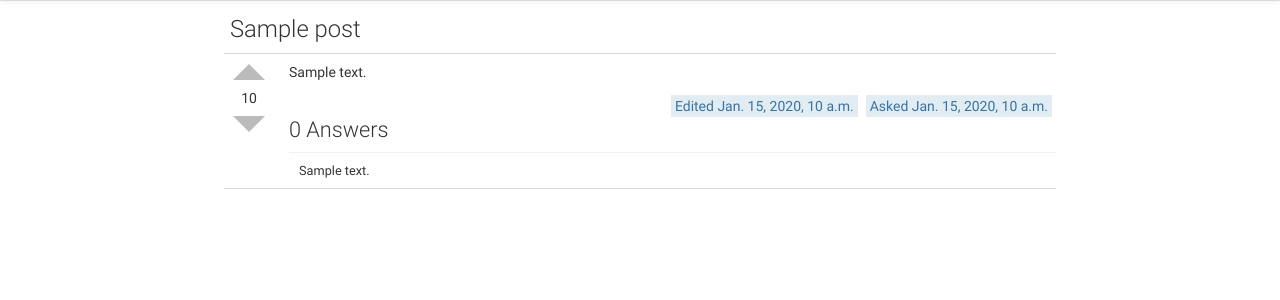
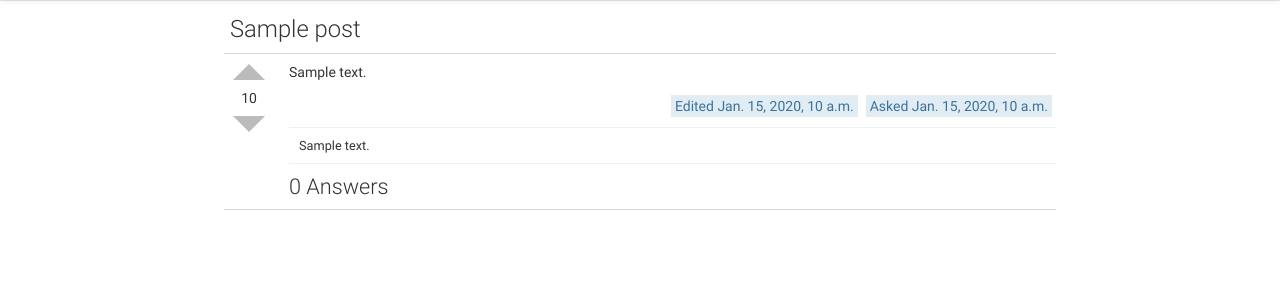
Before and after one commit to c16matan/examensarbete, a Django app: page /question/1 in a window 1280 px wide. Shown: the part 48-348 px from the top of the page. Run offline with Django 3.2, Linux system fonts and the light colour scheme; tables that the repository leaves empty hold one stand-in row (values such as "Sample post").

Commit message:
Moved answer count below comments in question view

```diff
--- a/django-project/questions/templates/questions/question.html
+++ b/django-project/questions/templates/questions/question.html
@@ -25,12 +25,6 @@
                     {% endif %}
                     <span>Asked {{ post.creation_date }}</span>
                 </div>
-                <div class="post-answers">
-                    <!-- Print answer count in the first iteration -->
-                    {% if forloop.first %}
-                        <h2>{{ post.answer_count }} Answers</h2>
-                    {% endif %}
-                </div>
                 <div class="post-comments">
                     {% for comment in comments %}
                         {% if post.id == comment.post_id %}
@@ -38,6 +32,12 @@
                         {% endif %}
                     {% endfor %}
                 </div>
+                <div class="post-answers">
+                    <!-- Print answer count in the first iteration -->
+                    {% if forloop.first %}
+                        <h2>{{ post.answer_count }} Answers</h2>
+                    {% endif %}
+                </div>
             </div>
         </div>
     {% endfor %}
--- a/django-project/static/main.css
+++ b/django-project/static/main.css
@@ -205,7 +205,6 @@ ul, ol {
     display: none;
 }
 
-
 .question-header {
     margin-top: 15px;
     padding: 0 6px;
@@ -248,10 +247,6 @@ ul, ol {
     font-size: 0.91em;
 }
 
-.post-comment:last-child {
-    padding-bottom: 10px;
-}
-
 .post-text {
     padding: 10px 0 0 0;
 }
@@ -291,7 +286,9 @@ ul, ol {
 }
 
 .post-answers {
-    margin-bottom: 10px;
+    margin: 10px 0;
+    border-top: #EFF0F0 solid 1px;
+    padding-top: 10px;
 }
 
 @media screen and (max-width: 1500px) {
```
